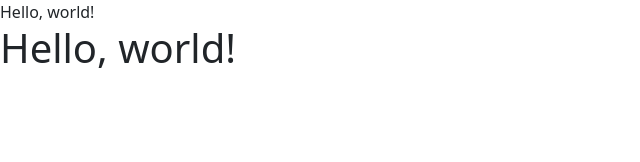
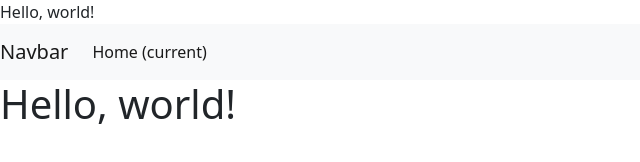
Before and after one commit to Danfreezen/collab-practice, a plain HTML site: page index.html in a window 1280 px wide. Shown: the whole page, without its empty margins (0-640 px from the left). Drawn offline with nearby package versions, Linux system fonts and the light colour scheme.

Commit message:
Added Navbar

```diff
--- a/index.html
+++ b/index.html
@@ -9,6 +9,18 @@
     <title>Hello, world!</title>
   </head>
   <body>
+
+    <nav class="navbar navbar-expand-lg navbar-light bg-light">
+  <a class="navbar-brand" href="#">Navbar</a>
+  <button class="navbar-toggler" type="button" data-toggle="collapse" data-target="#navbarNavAltMarkup" aria-controls="navbarNavAltMarkup" aria-expanded="false" aria-label="Toggle navigation">
+    <span class="navbar-toggler-icon"></span>
+  </button>
+  <div class="collapse navbar-collapse" id="navbarNavAltMarkup">
+    <div class="navbar-nav">
+      <a class="nav-item nav-link active" href="#">Home <span class="sr-only">(current)</span></a>
+  </div>
+</nav>
+
     <h1>Hello, world!</h1>
 
     <!-- Javascript: Bootstrap Bundle with Popper -->
```
